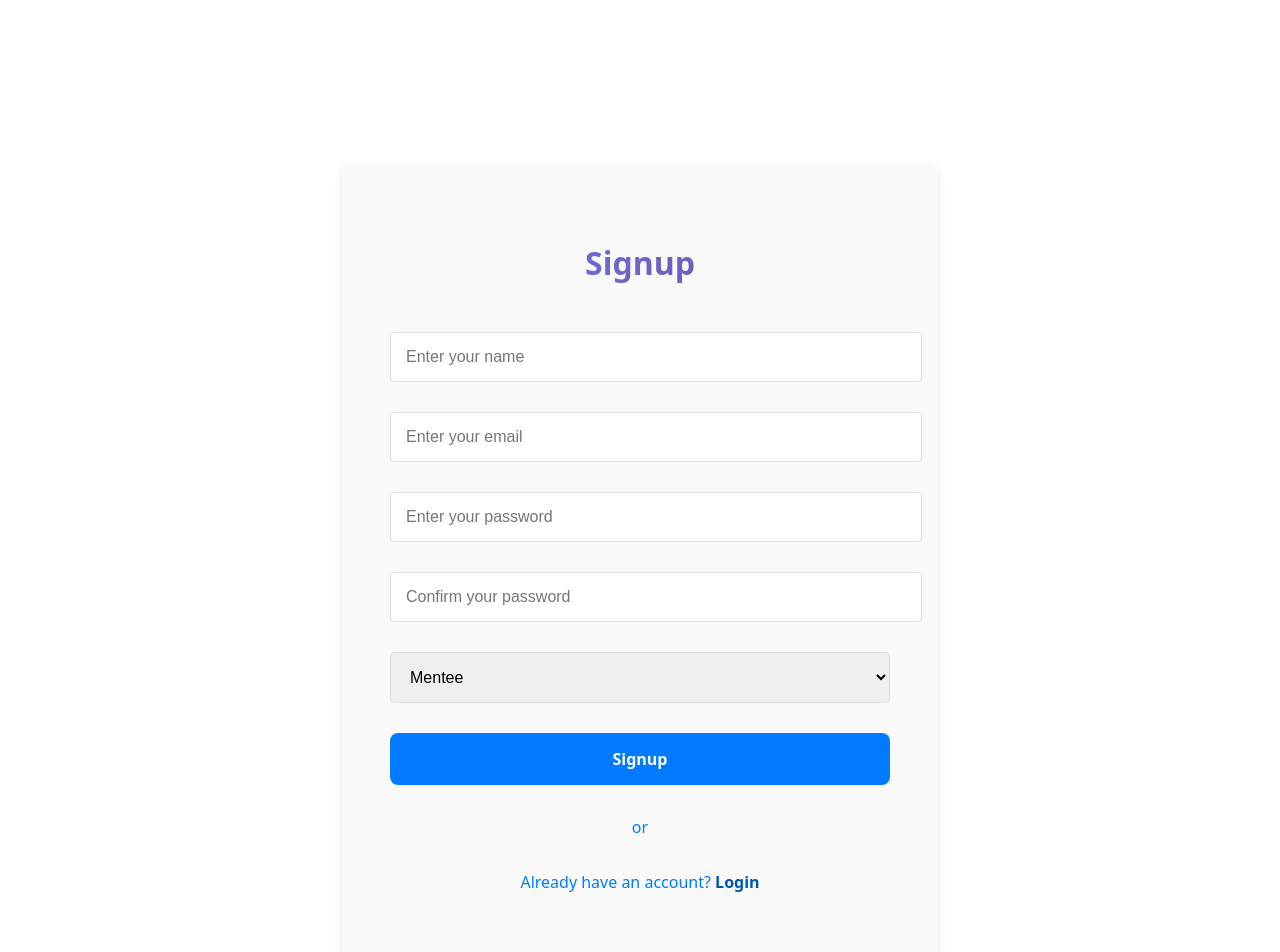
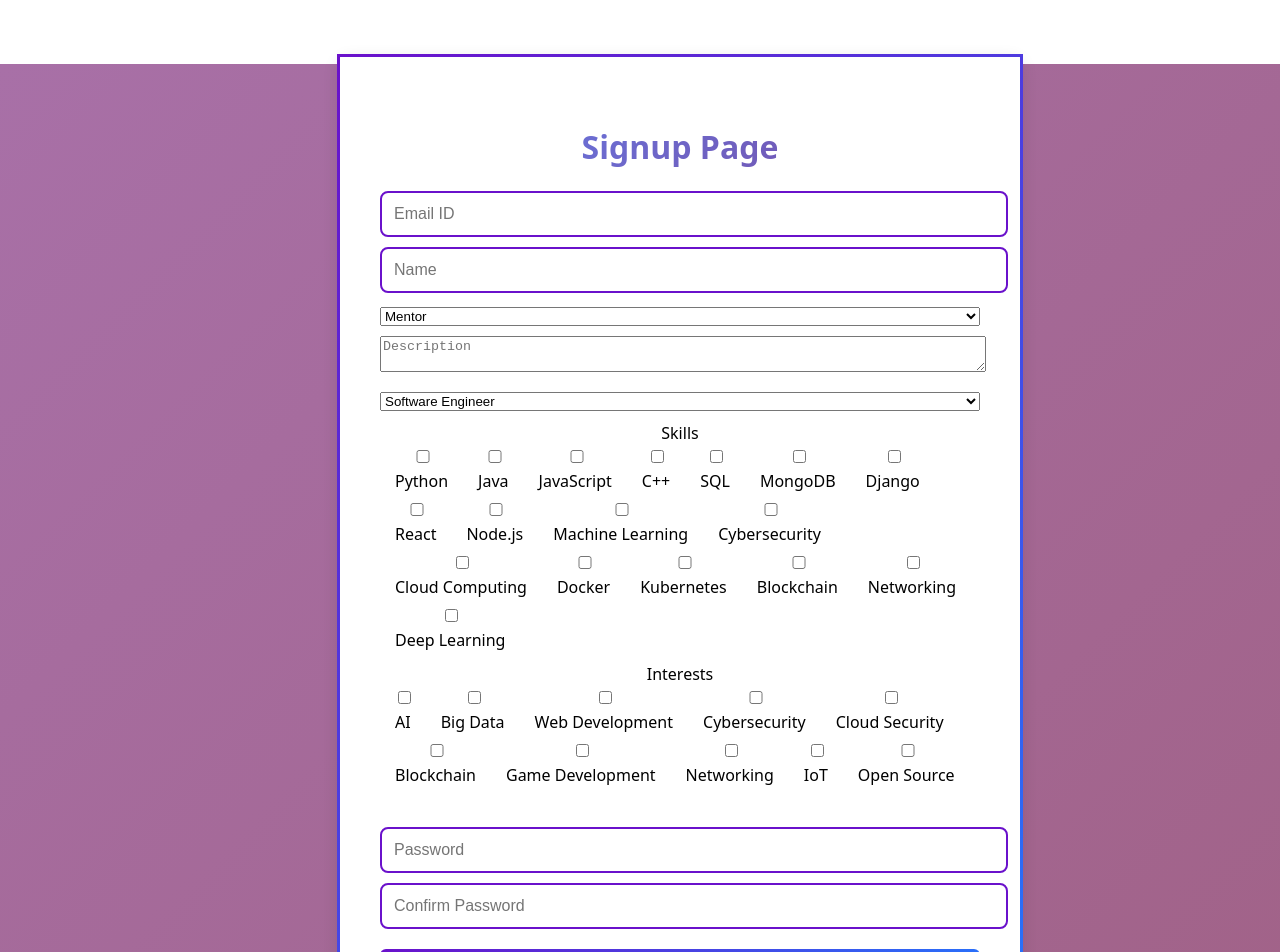
Before and after one commit to sathya2809/GBS-Diversity, a React (Vite) app in the folder Client/: page /signup in a window 1280 px wide. Shown: the top 952 px of the page. Built offline with nearby package versions, Linux system fonts and the light colour scheme.

Commit message:
Integration

```diff
--- a/Client/src/Pages/Auth/Login.jsx
+++ b/Client/src/Pages/Auth/Login.jsx
@@ -17,7 +17,7 @@ const Login = () => {
 
   return (
     <div className="auth-container">
-            <h2>Login</h2> {/* Add title for the login page */}
+
         <form onSubmit={handleLogin}>
             <input
                 type="email"
@@ -35,10 +35,8 @@ const Login = () => {
             />
             <button type="submit">Login</button>
         </form>
-            <p>or</p>
-            <p>Don't have an account? <Link to="/signup">Signup</Link></p>
     </div>
 );
 };
 
-export default Login;
+export default Login;
--- a/Client/src/Pages/Auth/Signup.jsx
+++ b/Client/src/Pages/Auth/Signup.jsx
@@ -1,69 +1,123 @@
-import React, { useState } from 'react';
-import { useNavigate, Link } from 'react-router-dom';
-import '../../Styles/Auth.css';
+import React, { useState, useEffect } from 'react';
 
 const Signup = () => {
-  const [username, setUsername] = useState('');
-  const [email, setEmail] = useState('');
-  const [password, setPassword] = useState('');
-  const [confirmPassword, setConfirmPassword] = useState('');
-  const [role, setRole] = useState('mentee'); // Add role state
-  const navigate = useNavigate();
+    const careerGoals = [
+        "Software Engineer", "Data Scientist", "Cloud Architect", "AI Engineer",
+        "Cybersecurity Analyst", "Full Stack Developer", "DevOps Engineer",
+        "Machine Learning Engineer", "Product Manager"
+    ];
 
-  const handleSignup = (e) => {
-    e.preventDefault();
-    if (password !== confirmPassword) {
-      alert('Passwords do not match!');
-      return;
-    }
-    if (!username || !email || !password || !confirmPassword) {
-      alert('Please fill in all fields!');
-      return;
-    }
-    console.log('Signup Data:', { username, email, password, role });
-    navigate('/');
+    const skills = [
+        "Python", "Java", "JavaScript", "C++", "SQL", "MongoDB", "Django",
+        "React", "Node.js", "Machine Learning", "Cybersecurity", "Cloud Computing",
+        "Docker", "Kubernetes", "Blockchain", "Networking", "Deep Learning"
+    ];
+
+    const interests = [
+        "AI", "Big Data", "Web Development", "Cybersecurity", "Cloud Security",
+        "Blockchain", "Game Development", "Networking", "IoT", "Open Source"
+    ];
+
+    const [selectedSkills, setSelectedSkills] = useState([]);
+    const [selectedInterests, setSelectedInterests] = useState([]);
+
+    const handleSkillToggle = (skill) => {
+        setSelectedSkills(prevSkills =>
+            prevSkills.includes(skill)
+                ? prevSkills.filter(s => s !== skill)
+                : [...prevSkills, skill]
+        );
     };
 
+    const handleInterestToggle = (interest) => {
+        setSelectedInterests(prevInterests =>
+            prevInterests.includes(interest)
+                ? prevInterests.filter(i => i !== interest)
+                : [...prevInterests, interest]
+        );
+    };
+
+    useEffect(() => {
+        const handleScroll = () => {
+            const authContainer = document.querySelector('.auth-container');
+            authContainer.style.backgroundColor = window.scrollY > 100 ? 'white' : '#e0f7fa';
+        };
+        window.addEventListener('scroll', handleScroll);
+        return () => window.removeEventListener('scroll', handleScroll);
+    }, []);
+
     return (
-    <div className="auth-container">
-      <h2>Signup</h2>
-      <form onSubmit={handleSignup}>
+        <div className="auth-container" style={{ background: 'linear-gradient(135deg,rgb(168, 112, 167) 0%,rgb(161, 98, 135) 100%)', padding: '80px 40px', height: '100vh', display: 'flex', justifyContent: 'center', alignItems: 'center' }}>
+            <div className="form-card" style={{
+                backgroundColor: 'white',
+                padding: '40px',
+                borderRadius: '12px',
+                boxShadow: '0 4px 15px rgba(0, 0, 0, 0.1)',
+                border: '3px solid',
+                borderImage: 'linear-gradient(135deg, #6a11cb, #2575fc) 1',
+                width: '70%',
+                maxWidth: '600px'
+            }}>
+                <h2 className="form-title">Signup Page</h2>
+
+                <input type="email" placeholder="Email ID" style={{ width: '100%', marginBottom: '10px' }} />
+                <input type="text" placeholder="Name" style={{ width: '100%', marginBottom: '10px' }} />
+
+                <select style={{ width: '100%', marginBottom: '10px' }}>
+                    <option>Mentor</option>
+                    <option>Mentee</option>
+                </select>
+
+                <textarea placeholder="Description" style={{ width: '100%', marginBottom: '10px' }}></textarea>
+
+                <select style={{ width: '100%', marginBottom: '10px' }}>
+                    {careerGoals.map(goal => (
+                        <option key={goal}>{goal}</option>
+                    ))}
+                </select>
+
+                <div className="section-title">Skills</div>
+                <div className="check-box" style={{ display: 'flex', flexWrap: 'wrap', gap: '5px', marginBottom: '10px' }}>
+                    {skills.map(skill => (
+                        <div key={skill}>
                             <input
-          type="text"
-          placeholder="Enter your name"
-          value={username}
-          onChange={(e) => setUsername(e.target.value)}
-          required
+                                type="checkbox"
+                                id={skill}
+                                checked={selectedSkills.includes(skill)}
+                                onChange={() => handleSkillToggle(skill)}
                             />
+                            <label htmlFor={skill} style={{ marginLeft: '5px',color:'black' }}>{skill}</label>
+                        </div>
+                    ))}
+                </div>
+
+                <div className="section-title">Interests</div>
+                <div style={{ display: 'flex', flexWrap: 'wrap', gap: '5px', marginBottom: '40px' }}>
+                    {interests.map(interest => (
+                        <div key={interest}>
                             <input
-          type="email"
-          placeholder="Enter your email"
-          value={email}
-          onChange={(e) => setEmail(e.target.value)}
-          required
+                                type="checkbox"
+                                id={interest}
+                                checked={selectedInterests.includes(interest)}
+                                onChange={() => handleInterestToggle(interest)}
                             />
-        <input
-          type="password"
-          placeholder="Enter your password"
-          value={password}
-          onChange={(e) => setPassword(e.target.value)}
-          required
-        />
-        <input
-          type="password"
-          placeholder="Confirm your password"
-          value={confirmPassword}
-          onChange={(e) => setConfirmPassword(e.target.value)}
-          required
-        />
-        <select value={role} onChange={(e) => setRole(e.target.value)} required>
-          <option value="mentee">Mentee</option>
-          <option value="mentor">Mentor</option>
-        </select>
-        <button type="submit">Signup</button>
-      </form>
-      <p>or</p>
-      <p>Already have an account? <Link to="/login">Login</Link></p>
+                            <label htmlFor={interest} style={{ marginLeft: '5px', color: 'black' }}>{interest}</label>
+                        </div>
+                    ))}
+                </div>
+
+                <input type="password" placeholder="Password" style={{ width: '100%', marginBottom: '10px' }} />
+                <input type="password" placeholder="Confirm Password" style={{ width: '100%', marginBottom: '20px' }} />
+
+                <button style={{
+                    width: '100%',
+                    background: 'linear-gradient(135deg, #6a11cb 0%, #2575fc 100%)',
+                    color: 'white',
+                    padding: '10px 0',
+                    border: 'none',
+                    borderRadius: '6px'
+                }}>Signup</button>
+            </div>
         </div>
     );
 };
--- a/Client/src/Styles/Auth.css
+++ b/Client/src/Styles/Auth.css
@@ -1,67 +1,60 @@
 .auth-container {
-  max-width: 500px; /* Increase width */
-  margin: 100px auto;
-  padding: 3rem; /* Increase padding */
-  box-shadow: 0 4px 8px rgba(0, 0, 0, 0.1);
-  border-radius: 8px;
-  background-color: #f9f9f9; /* Light background color */
-  text-align: center;
+  display: flex;
+  height: 100vh;
+  width: 100%;
+  background: linear-gradient(135deg, #bd75bb, #f17eae);
+  align-items: center;
+  justify-content: center;
 }
 
-h2 {
-  margin-bottom: 30px; /* Increase margin */
-  color: #333;
-  font-size: 2rem; /* Increase font size */
+.auth-container h2 {
+  color: #fff;
+  text-align: center;
+  margin-bottom: 20px;
+  font-size: 2rem;
 }
 
-input, select {
+form {
+  background: #ffffff;
+  border-radius: 12px;
+  box-shadow: 0 4px 15px rgba(0, 0, 0, 0.2);
+  padding: 40px;
   width: 100%;
-  padding: 15px; /* Increase padding */
-  margin: 15px 0; /* Increase margin */
-  border: 1px solid #ddd;
-  border-radius: 4px;
-  font-size: 1rem; /* Increase font size */
+  max-width: 360px;
+  display: flex;
+  flex-direction: column;
+  gap: 15px;
+}
+
+input {
+  width: 100%;
+  padding: 12px;
+  border: 2px solid #6a11cb;
+  border-radius: 8px;
+  outline: none;
+  font-size: 1rem;
+  transition: border 0.3s ease;
+}
+
+input:focus {
+  border-color: #2575fc;
 }
 
 button {
   width: 100%;
-  padding: 15px; /* Increase padding */
-  background-color: #007BFF; /* Blue color */
-  color: #fff;
+  padding: 12px;
+  background: linear-gradient(90deg, #b811cb, #2575fc);
   border: none;
   border-radius: 8px;
+  color: #fff;
   font-weight: bold;
   cursor: pointer;
-  margin-top: 15px; /* Increase margin */
-  font-size: 1rem; /* Increase font size */
-  transition: background-color 0.3s ease; /* Add transition */
+  transition: background 0.3s ease;
 }
 
 button:hover {
-  background-color: #0056b3; /* Darker blue */
+  background: linear-gradient(90deg, #8e5686, #e64199);
 }
-
-.google-login-btn {
-  background-color: #db4437;
-  margin-top: 10px;
+.section-title{
+  color: black
 }
-
-.google-login-btn:hover {
-  background-color: #c33d2e;
-}
-
-p {
-  margin-top: 30px; /* Increase margin */
-  color: #007BFF; /* Blue color */
-  font-size: 1rem; /* Increase font size */
-}
-
-p a {
-  color: #0056b3; /* Darker blue */
-  text-decoration: none;
-  font-weight: bold; /* Make text bold */
-}
-
-p a:hover {
-  text-decoration: underline;
-}
--- a/Client/src/operations/apis.jsx
+++ b/Client/src/operations/apis.jsx
@@ -4,5 +4,6 @@ export const endpoints = {
     LOGIN_API: BASE_URL + "/logIn",
     SIGNUP_API: BASE_URL +"/sigIn",
     USER_PROFILE: BASE_URL+ "/getProfileDataWithEmail",
+    ALL_MENTOR: BASE_URL+ "/getAllMentors",
 
 };
```
Also changed, not shown: Client/src/Components/Mentor/AllMentor.jsx (+78 -105 lines), Client/src/Components/Mentor/Matching.jsx (+109 -57 lines), Client/src/operations/services/MentorApis.jsx (added), Client/src/operations/services/profileApi.jsx (deleted). Lines whose indentation alone changed are shown as unchanged.
